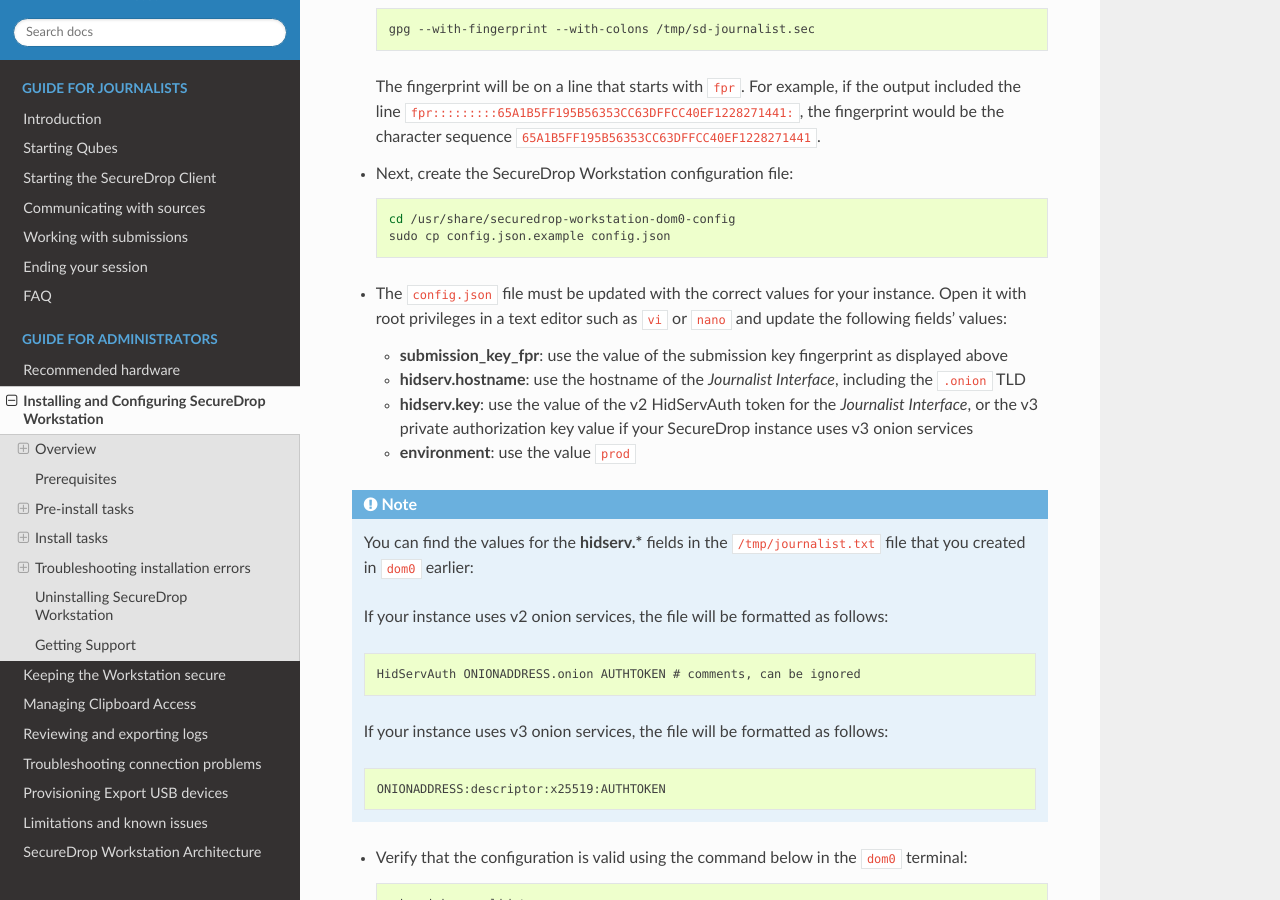
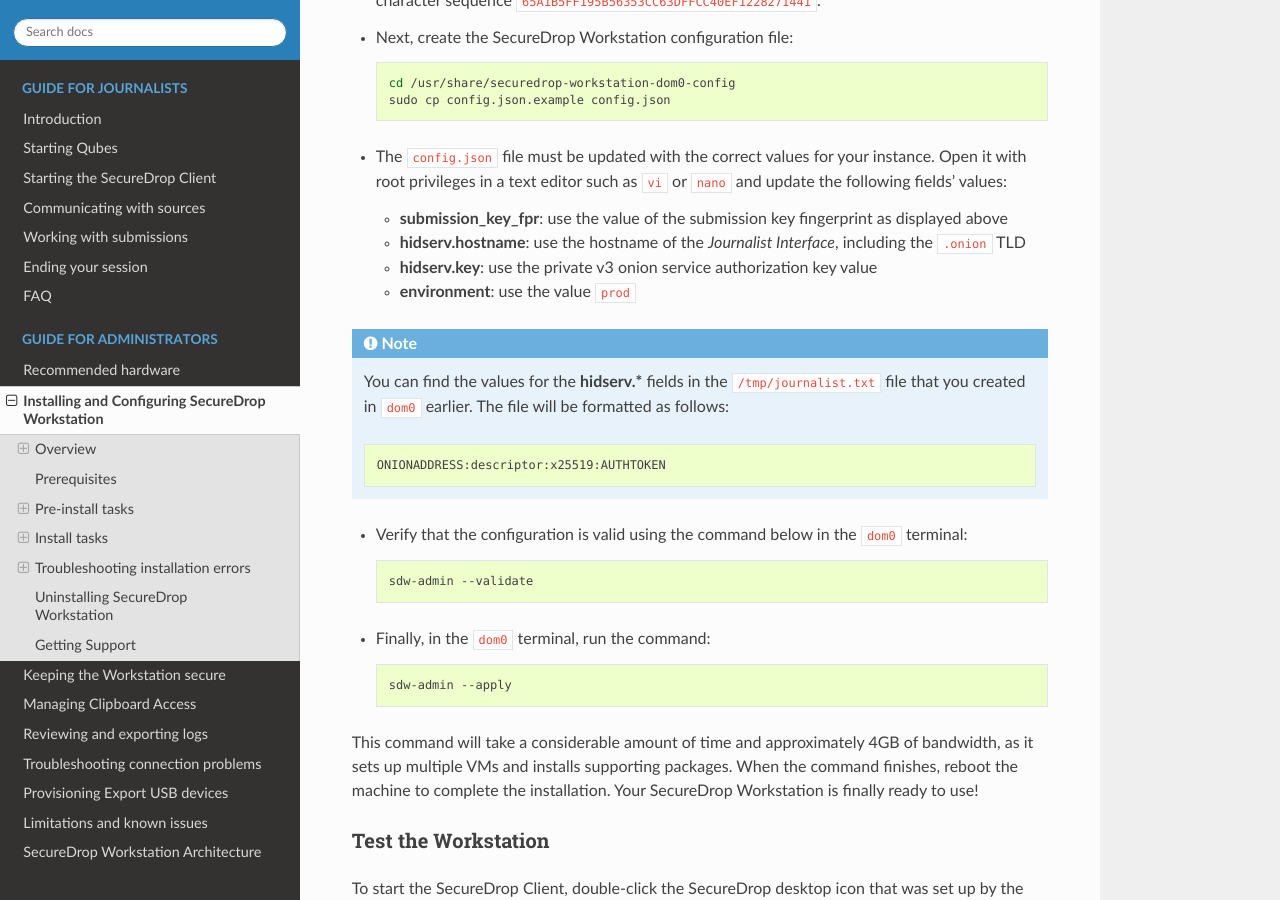
Before and after one commit to freedomofpress/securedrop-workstation-docs, a Sphinx documentation site: the page built from docs/admin/install.rst, in a window 1280 px wide and 900 px high, scrolled down 11829 px. Built offline with Sphinx 7.4.7 and the Read the Docs theme 2.0.0, drawn with Linux system fonts in a browser that asks for light colours; some of the changed text lies outside the part shown.

Commit message:
Remove v2 onion service docs

```diff
--- a/docs/admin/install.rst
+++ b/docs/admin/install.rst
@@ -235,14 +235,6 @@
       "cat /run/media/user/TailsData/Persistent/securedrop/install_files/ansible-base/app-journalist.auth_private" \
       > /tmp/journalist.txt
 
-  If your instance uses legacy v2 onion services, use the following command instead:
-
-  .. code-block:: sh
-
-    qvm-run --pass-io vault \
-      "cat /run/media/user/TailsData/Persistent/securedrop/install_files/ansible-base/app-journalist-aths" \
-      > /tmp/journalist.txt
-
 - Verify that the ``/tmp/journalist.txt`` file on ``dom0`` contains valid configuration information using the command ``cat /tmp/journalist.txt`` in the ``dom0`` terminal.
 
 - If you used an *Admin Workstation* USB drive, or you don't intend to copy a password database to this workstation, safely disconnect the USB drive now. In the ``vault`` file manager, select **+ Other Locations** and eject the TailsData volume, then disconnect the USB drive.
@@ -404,23 +396,17 @@
 
   - **submission_key_fpr**: use the value of the submission key fingerprint as displayed above
   - **hidserv.hostname**: use the hostname of the *Journalist Interface*, including the ``.onion`` TLD
-  - **hidserv.key**: use the value of the v2 HidServAuth token for the *Journalist Interface*, or the v3 private authorization key value if your SecureDrop instance uses v3 onion services
+  - **hidserv.key**: use the private v3 onion service authorization key value
   - **environment**: use the value ``prod``
 
 .. note::
-  You can find the values for the **hidserv.*** fields in the ``/tmp/journalist.txt`` file that you created in ``dom0`` earlier:
 
-  If your instance uses v2 onion services, the file will be formatted as follows:
+   You can find the values for the **hidserv.*** fields in the ``/tmp/journalist.txt`` file that you created in ``dom0`` earlier.
+   The file will be formatted as follows:
 
-  .. code-block:: none
+   .. code-block:: none
 
-    HidServAuth ONIONADDRESS.onion AUTHTOKEN # comments, can be ignored
-
-  If your instance uses v3 onion services, the file will be formatted as follows:
-
-  .. code-block:: none
-
-   ONIONADDRESS:descriptor:x25519:AUTHTOKEN
+     ONIONADDRESS:descriptor:x25519:AUTHTOKEN
 
 - Verify that the configuration is valid using the command below in the ``dom0`` terminal:
 
```
